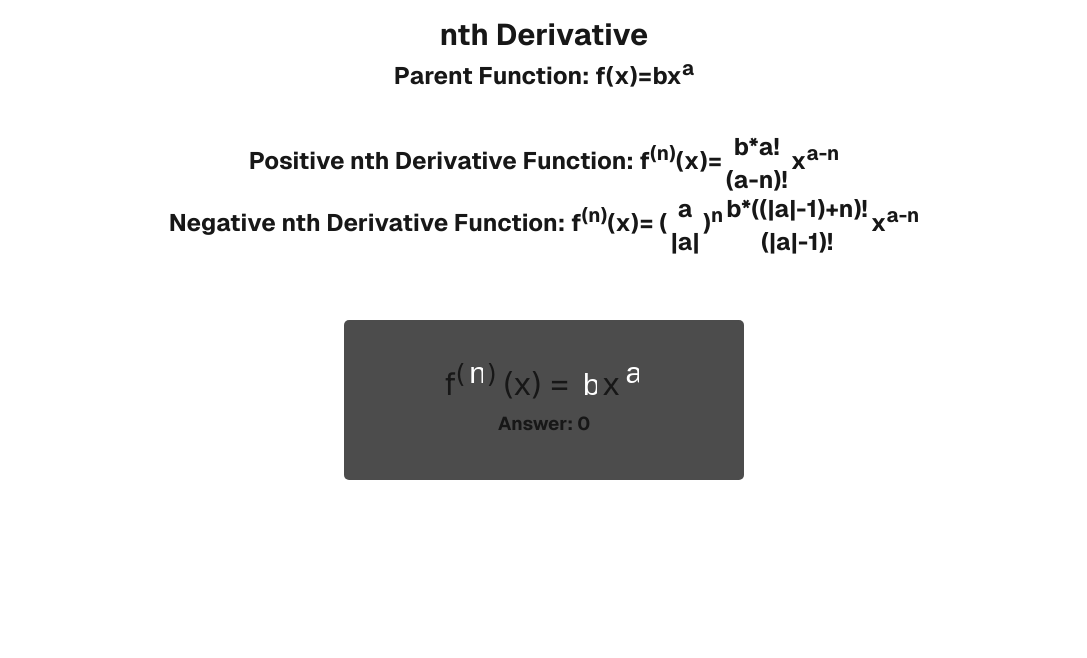
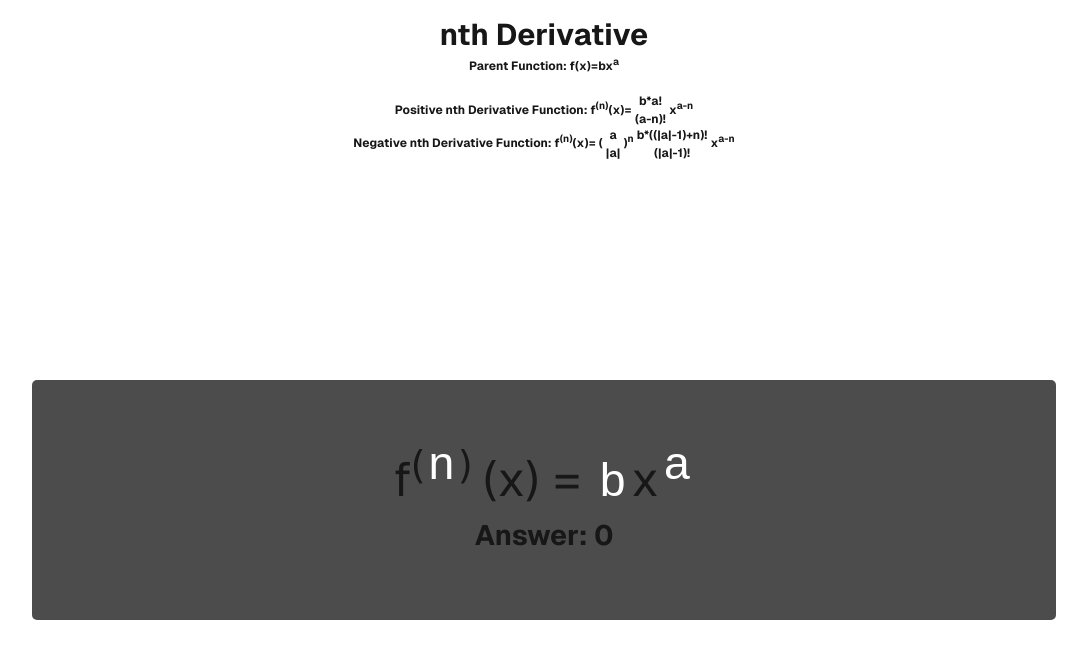
Before and after one commit to PythonDarklord/nth-derivative, a Next.js app: page / in a window 1280 px wide. Shown: the top 658 px of the page, without its empty margins (96-1183 px from the left). Built offline with nearby package versions, Linux system fonts and the light colour scheme.

Commit message:
UI Improvements

```diff
--- a/pages/index.js
+++ b/pages/index.js
@@ -62,17 +62,33 @@ export default function Derivative() {
     const [aSize, setASize] = useState(1.4);
     const [bSize, setBSize] = useState(1.4);
     const [nSize, setNSize] = useState(1.4);
-    const resizeA= ()=> {
+
+    const resizeA = ()=> {
         let a = document.getElementById("a").value;
         setASize(a.length + 0.3);
+        if (a === ""){
+            setASize(1.4);
+        }
+        if (window.innerHeight < 1240) {
+            setASize(a.length + 0.5);
+            if (a === ""){
+                setASize(1.7);
+            }
+        }
     }
-    const resizeB= () => {
+    const resizeB = () => {
         let b = document.getElementById("b").value;
         setBSize(b.length + 0.3);
+        if (b === ""){
+            setBSize(1.4);
+        }
     }
-    const resizeN= () => {
+    const resizeN = () => {
         let n = document.getElementById("n").value;
         setNSize(n.length + 0.3);
+        if (n === ""){
+            setNSize(1.4);
+        }
     }
 
   return (
--- a/styles/Home.module.css
+++ b/styles/Home.module.css
@@ -251,7 +251,7 @@ a.secondary {
   }
 }
 
-@media (max-width: 755px) {
+@media (max-width: 950px) {
   .description {
     font-size: 1vb;
   }
@@ -272,3 +272,24 @@ a.secondary {
   }
 
 }
+
+@media (max-height: 1240px) {
+  .description {
+    font-size: 1vb;
+  }
+  .function {
+    width: 80vw;
+    height: 30vh;
+    margin: 25vh 0 0;
+  }
+  .function label {
+    font-size: 6vb;
+  }
+  .function input {
+    height: 6vb;
+    font-size: 5.8vb;
+  }
+  .answer {
+    font-size: 3vb;
+  }
+}
```
